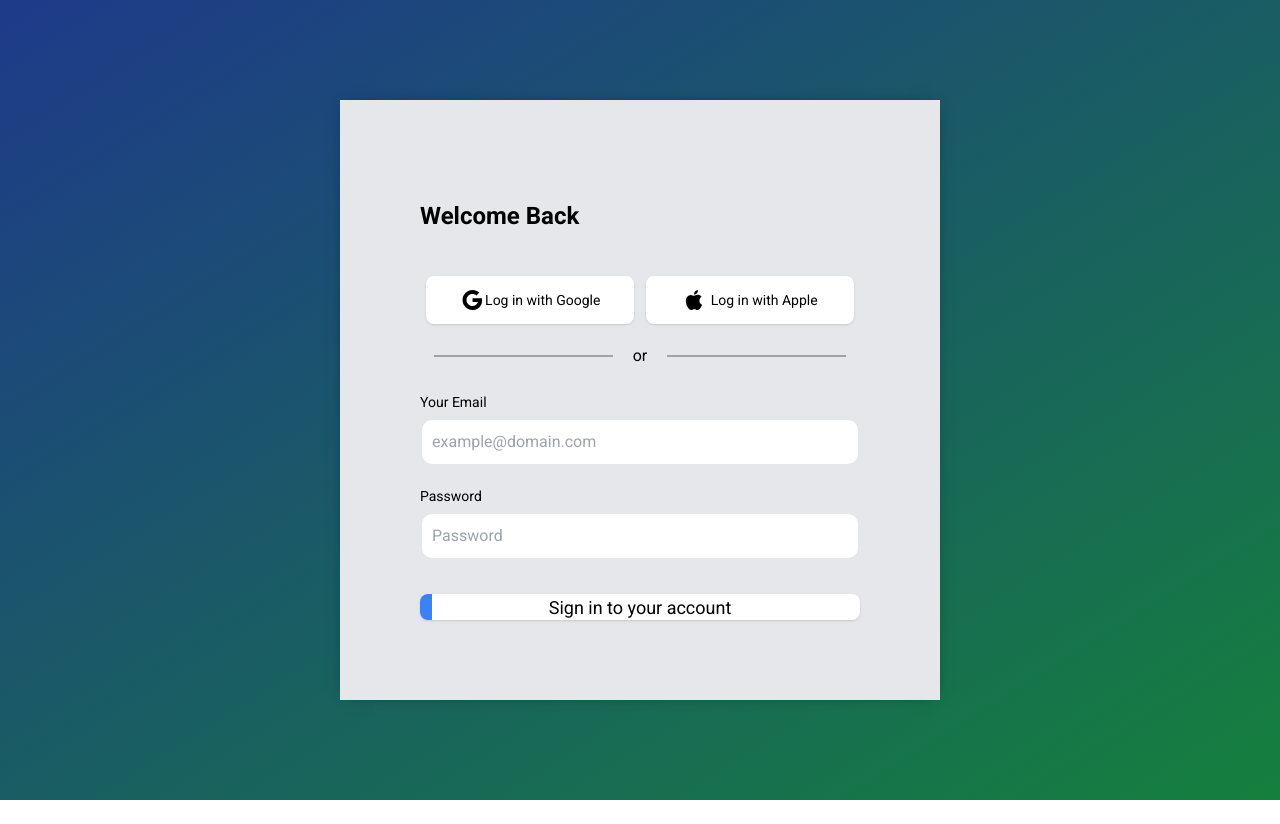
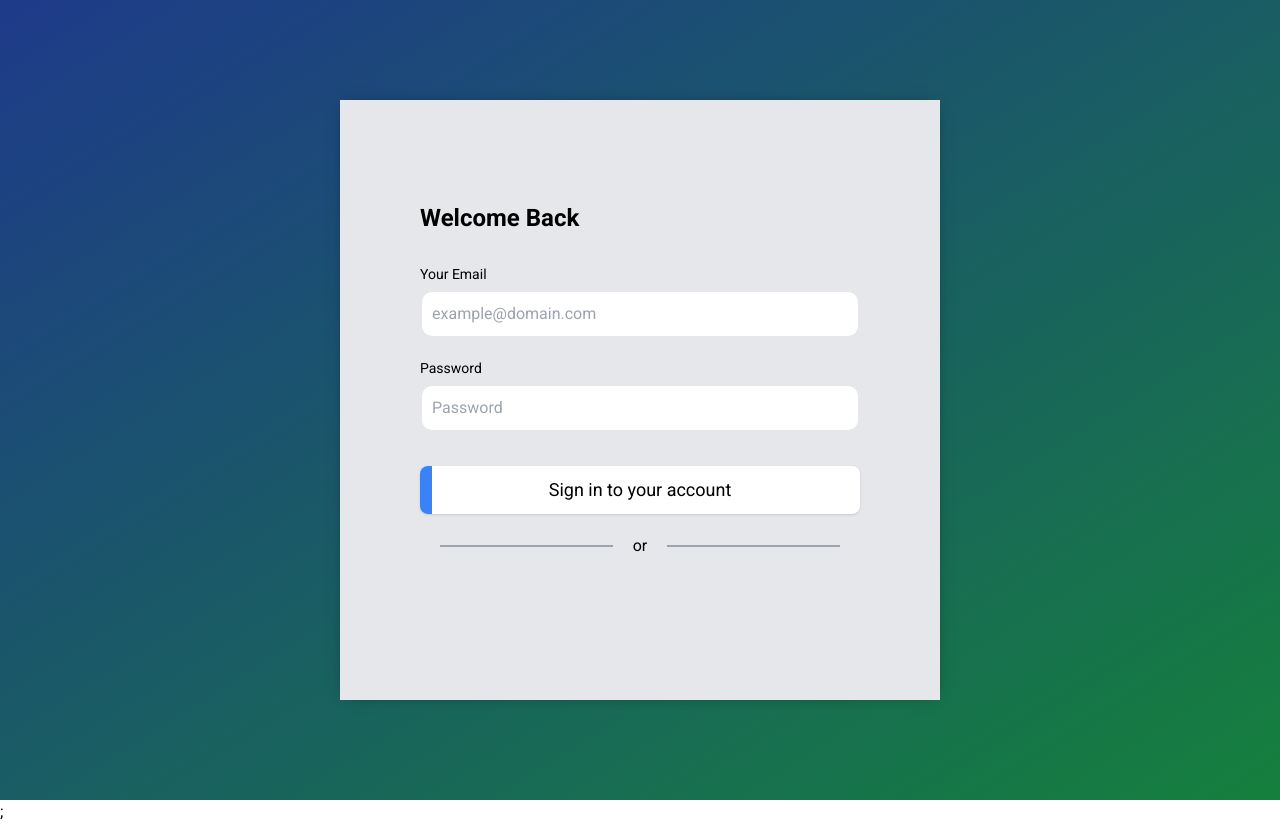
Before and after one commit to berkysr/react-social-media-app, a React (Create React App) app: page /sign-in in a window 1280 px wide. Before the commit the page ends 800 px from the top, so only its background shows below. Built offline with nearby package versions, Linux system fonts and the light colour scheme.

Commit message:
Google login integration

```diff
--- a/package.json
+++ b/package.json
@@ -7,6 +7,7 @@
     "@emotion/styled": "^11.11.0",
     "@mui/icons-material": "^5.11.16",
     "@mui/material": "^5.13.6",
+    "@react-oauth/google": "^0.11.0",
     "@testing-library/jest-dom": "^5.16.5",
     "@testing-library/react": "^13.4.0",
     "@testing-library/user-event": "^13.5.0",
--- a/src/App.js
+++ b/src/App.js
@@ -1,18 +1,22 @@
-import Home from './pages/home/Home';
-import Profile from './pages/profile/Profile';
-import Login from './pages/login/Login';
-import { Routes, Route } from 'react-router-dom';
+import Home from "./pages/home/Home";
+import Profile from "./pages/profile/Profile";
+import Login from "./pages/login/Login";
+import { Routes, Route } from "react-router-dom";
+import { GoogleOAuthProvider } from '@react-oauth/google';
 
 function App() {
   return (
     <>
-     <Routes>
+      <GoogleOAuthProvider clientId="863241284462-dgoi5hg4g19rmlltglij8dlinbe8kkav.apps.googleusercontent.com">
+        <Routes>
           <Route path="/" element={<Home />} />
           <Route path="/profile" element={<Profile />} />
           <Route path="/sign-in" element={<Login />} />
-       </Routes>
+        </Routes>
+      </GoogleOAuthProvider>
+      ;
     </>
-  )
+  );
 }
 
 export default App;
--- a/src/pages/login/Login.jsx
+++ b/src/pages/login/Login.jsx
@@ -1,25 +1,13 @@
-import React from "react";
-import { Google, Apple } from "@mui/icons-material";
+import { useEffect } from "react";
+import { GoogleLogin } from "@react-oauth/google";
 
 export default function Login() {
+  const cliendId = '863241284462-dgoi5hg4g19rmlltglij8dlinbe8kkav.apps.googleusercontent.com';
   return (
     <>
       <div className="logInContainer w-screen h-screen flex items-center justify-center bg-gradient-to-tl from-green-700 to-blue-900">
         <div className="logInWrapper shadow-card w-[75vh] h-[75vh] flex justify-center flex-col p-20 bg-gray-200">
           <h1 className="welcomeText text-2xl font-bold py-5">Welcome Back</h1>
-          <div className="logInUpperSection flex flex-row justify-evenly">
-            <button className="signinGoogle h-12 flex-[5] flex justify-evenly items-center px-8 overflow-hidden rounded-lg bg-white text-lg shadow mt-6 m-1.5 text-sm hover:bg-gray-200">
-            <Google/>
-              Log in with Google
-            </button>
-            <button className="signinApple h-12 flex-[5] flex justify-evenly items-center px-8 overflow-hidden rounded-lg bg-white text-lg shadow mt-6 m-1.5 text-sm hover:bg-gray-200">
-            <Apple/>
-              Log in with Apple
-            </button>
-          </div>
-          <div className="divider flex flex-column items-center m-3.5">
-            <div className="divide flex-[4] border-gray-400 border h-[2px]"></div><div className="dividerText flex[2] mx-5">or</div><div className="divide flex-[4] border-gray-400 border h-[2px]"></div>
-          </div>
           <div className="inputWrapper flex align-center justify-center flex-col py-2.5 w-full">
             <span className="emailText text-sm">Your Email</span>
             <input
@@ -43,6 +31,18 @@ export default function Login() {
               Sign in to your account
             </span>
           </button>
+          <div className="divider flex flex-column items-center m-5">
+            <div className="divide flex-[4] border-gray-400 border h-[2px]"></div>
+            <div className="dividerText flex[2] mx-5">or</div>
+            <div className="divide flex-[4] border-gray-400 border h-[2px]"></div>
+          </div>
+          <div className="logInLowerSection flex flex-row justify-evenly">
+            <GoogleLogin
+            clientId={ cliendId }
+            cookiePolicy= { 'single_host_origin' }
+            isSignedIn= { true }
+            />
+          </div>
         </div>
       </div>
     </>
```
Also changed, not shown: src/index.html (added, +43 -0 lines), 1 other file (tests, documents, lock files or other folders).
